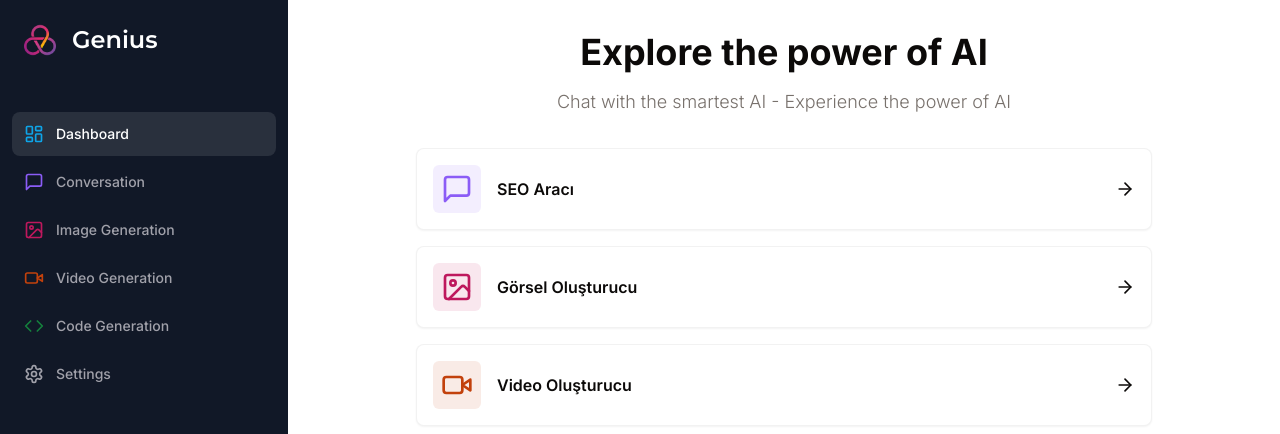
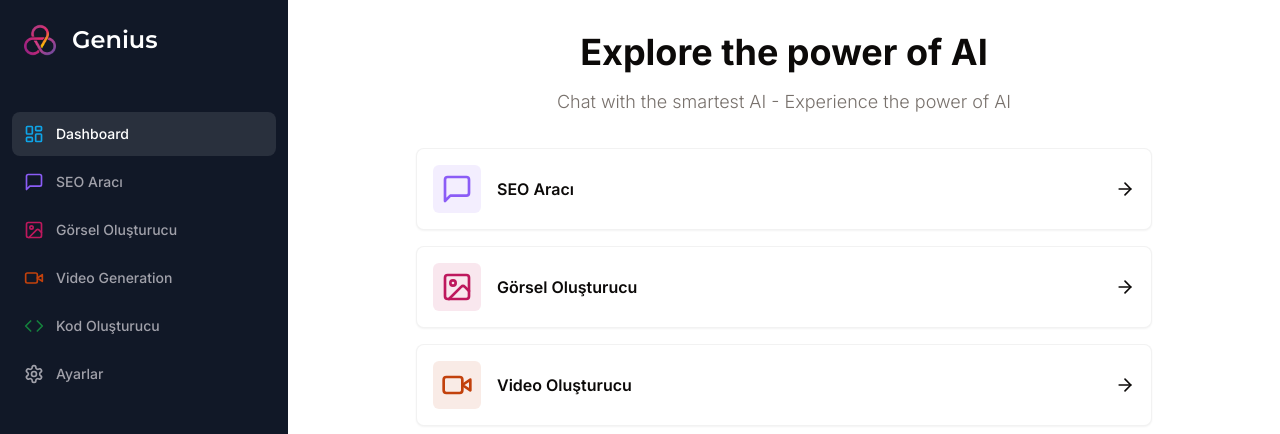
Before and after one commit to bocecix0/ainovas22, a Next.js app: page /dashboard in a window 1280 px wide. Shown: the top 434 px of the page. Built offline with nearby package versions, Linux system fonts and the light colour scheme; no server answers.

Commit message:
sidebar.tsx

```diff
--- a/components/sidebar.tsx
+++ b/components/sidebar.tsx
@@ -19,13 +19,13 @@ const routes = [
     color: "text-sky-500"
   },
   {
-    label: 'Conversation',
+    label: 'SEO Aracı',
     icon: MessageSquare,
     href: '/conversation',
     color: "text-violet-500",
   },
   {
-    label: 'Image Generation',
+    label: 'Görsel Oluşturucu',
     icon: ImageIcon,
     color: "text-pink-700",
     href: '/image',
@@ -37,13 +37,13 @@ const routes = [
     href: '/video',
   },
   {
-    label: 'Code Generation',
+    label: 'Kod Oluşturucu',
     icon: Code,
     color: "text-green-700",
     href: '/code',
   },
   {
-    label: 'Settings',
+    label: 'Ayarlar',
     icon: Settings,
     href: '/settings',
   },
```
